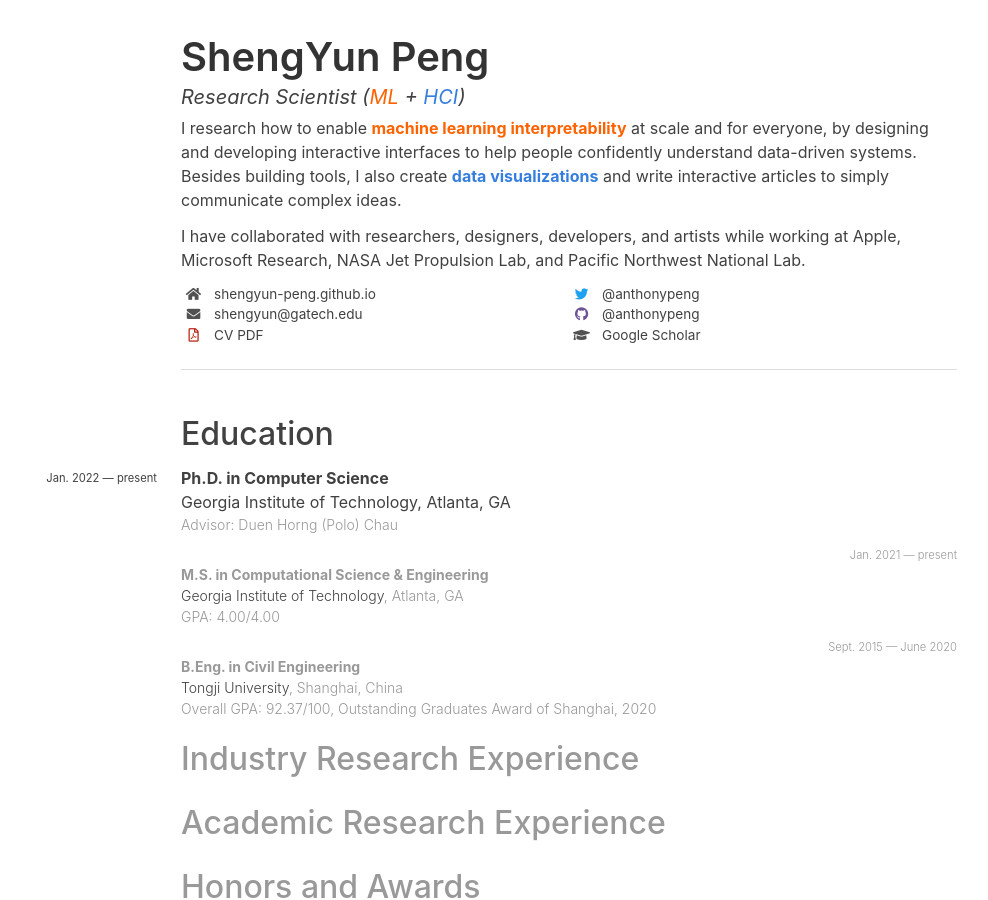
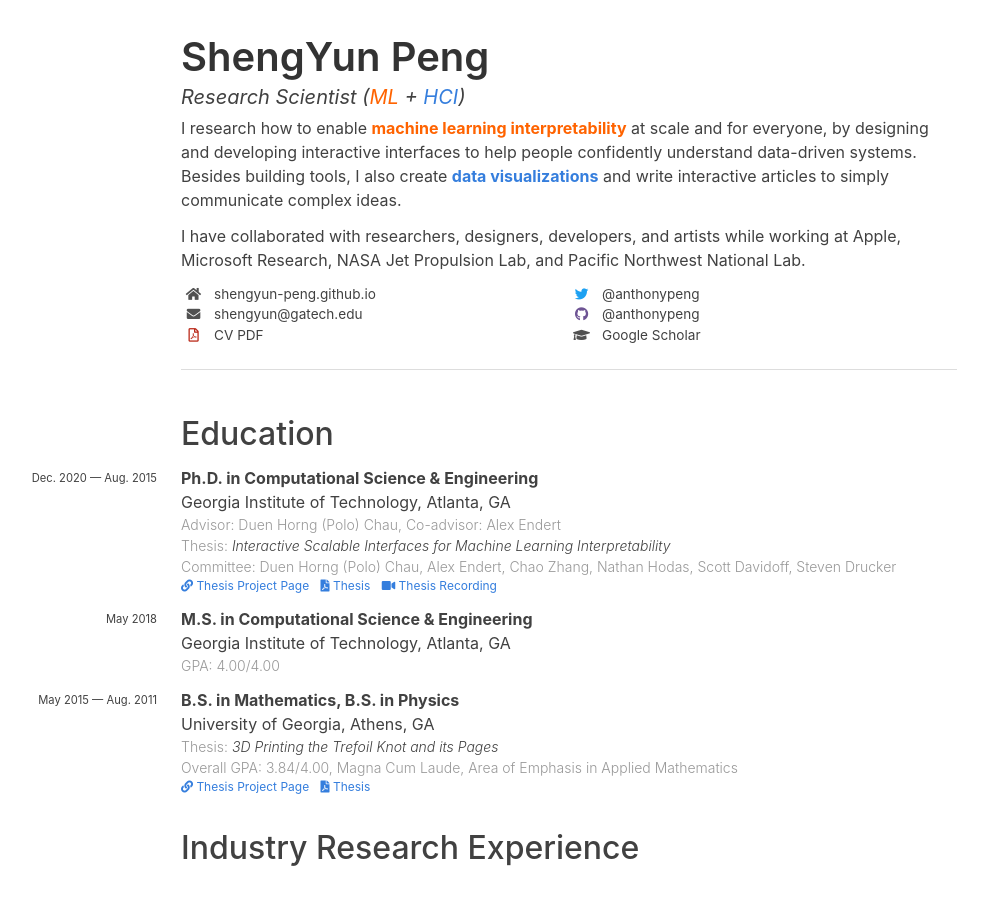
Before and after one commit to nemathahmed/temp_site2, a Jekyll site: the page built from cv.md, in a window 1280 px wide and 900 px high. Shown: the whole window, without its empty margins (151-1139 px from the left). Built offline with Jekyll 4.4.1, drawn with Linux system fonts in a browser that asks for light colours; nearby versions of some CDN libraries; some web fonts are replaced.

Commit message:
add education

```diff
--- a/_data/education.yaml
+++ b/_data/education.yaml
@@ -1,30 +1,71 @@
-- degree: "Ph.D. in Computer Science"
+#- degree: "Ph.D. in Computer Science"
+#  institution: Georgia Institute of Technology
+#  location: "Atlanta, GA"
+#  advisor: Duen Horng (Polo) Chau
+#  years: "Jan. 2022 —"
+#  years-extra: "present"
+#  institution-url: https://www.gatech.edu/
+#  thesis:
+#  thesis-video:
+#  thesis-link:
+#  thesis-pdf:
+#  committee:
+#
+#- degree: "M.S. in Computational Science & Engineering"
+#  institution: Georgia Institute of Technology
+#  location: "Atlanta, GA"
+#  years: "Jan. 2021 —"
+#  years-extra: "present"
+#  institution-url: https://www.gatech.edu/
+#  description:
+#    - "GPA: 4.00/4.00"
+#
+#- degree: "B.Eng. in Civil Engineering"
+#  years: "Sept. 2015 —"
+#  years-extra: "June 2020"
+#  institution: Tongji University
+#  location: "Shanghai, China"
+#  description:
+#    - "Overall GPA: 92.37/100, Outstanding Graduates Award of Shanghai, 2020"
+#  institution-url: https://en.tongji.edu.cn/
+#
+
+- degree: "Ph.D. in Computational Science & Engineering"
   institution: Georgia Institute of Technology
   location: "Atlanta, GA"
   advisor: Duen Horng (Polo) Chau
-  years: "Jan. 2022 —"
-  years-extra: "present"
+  co-advisor: Alex Endert
+  years: "Dec. 2020 —"
+  years-extra: "Aug. 2015"
+  thesis: "Interactive Scalable Interfaces for Machine Learning Interpretability"
+  thesis-video: https://youtu.be/TNH8RqyNfmo
+  thesis-link: ../defense/
+  thesis-pdf: ../papers/fred-hohman-thesis.pdf
+  committee:
+    - Duen Horng (Polo) Chau
+    - Alex Endert
+    - Chao Zhang
+    - Nathan Hodas
+    - Scott Davidoff
+    - Steven Drucker
   institution-url: https://www.gatech.edu/
-  thesis:
-  thesis-video:
-  thesis-link:
-  thesis-pdf:
-  committee:
 
 - degree: "M.S. in Computational Science & Engineering"
   institution: Georgia Institute of Technology
   location: "Atlanta, GA"
-  years: "Jan. 2021 —"
-  years-extra: "present"
+  years: May 2018
   institution-url: https://www.gatech.edu/
   description:
     - "GPA: 4.00/4.00"
 
-- degree: "B.Eng. in Civil Engineering"
-  years: "Sept. 2015 —"
-  years-extra: "June 2020"
-  institution: Tongji University
-  location: "Shanghai, China"
+- degree: "B.S. in Mathematics, B.S. in Physics"
+  years: "May 2015 —"
+  years-extra: "Aug. 2011"
+  institution: University of Georgia
+  location: "Athens, GA"
+  thesis: "3D Printing the Trefoil Knot and its Pages"
+  thesis-link: ../projects/3d-printing-the-trefoil-knot-and-its-pages/
+  thesis-pdf: ../papers/fred-hohman-undergrad-thesis.pdf
   description:
-    - "Overall GPA: 92.37/100, Outstanding Graduates Award of Shanghai, 2020"
-  institution-url: https://en.tongji.edu.cn/
+    - "Overall GPA: 3.84/4.00, Magna Cum Laude, Area of Emphasis in Applied Mathematics"
+  institution-url: https://www.uga.edu/
```
